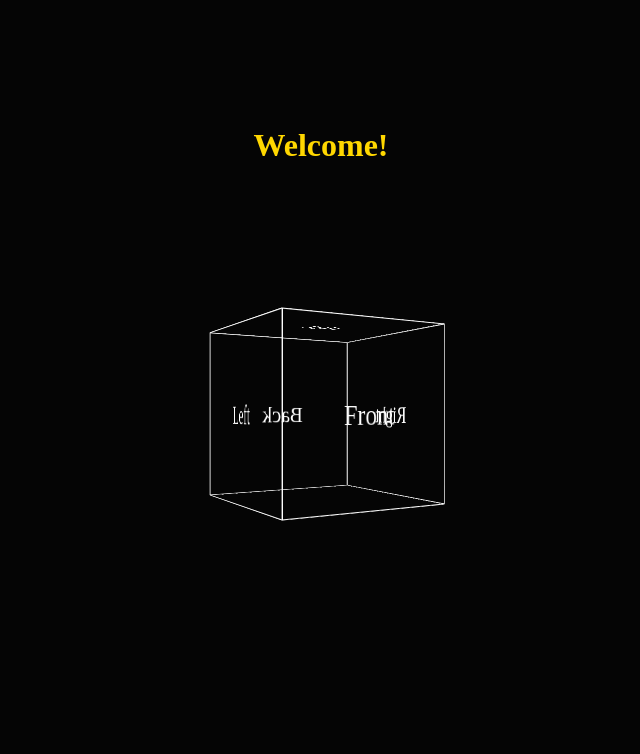
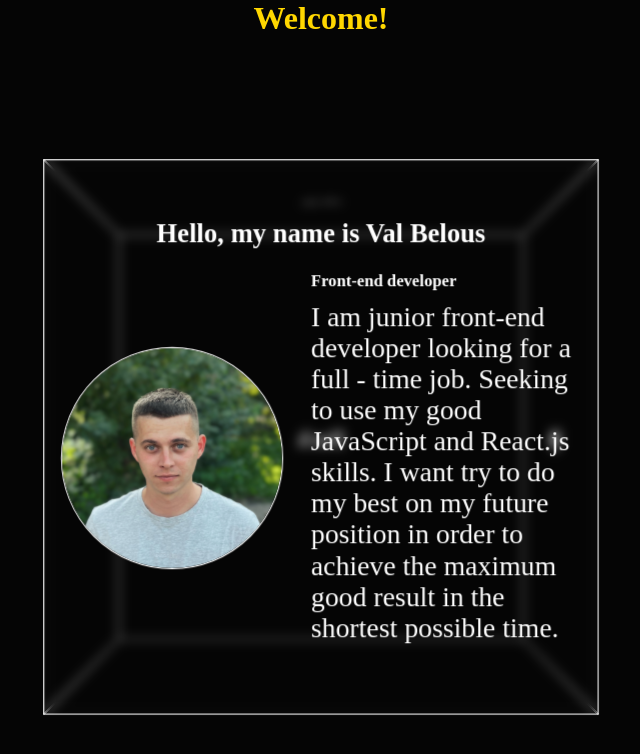
Before and after one commit to Val-Belous/Val-summary, a React (Create React App) app: page / in a window 1280 px wide. Shown: the top 754 px of the page, without its empty margins (319-959 px from the left). Built offline with nearby package versions, Linux system fonts and the light colour scheme.

Commit message:
logic
left1 to basic etc

```diff
--- a/src/components/App.jsx
+++ b/src/components/App.jsx
@@ -7,17 +7,35 @@ export const App = () => {
     const onKeyPress = evt => {
       switch (evt.keyCode) {
         case 37:
-          console.log('lol');
-          if (element.classList.contains('toleftone')) {
+          if (element.classList.contains('torightfour')) {
+            element.classList.remove('torightfour');
+            element.classList.add('toleftone');
+          } else if (element.classList.contains('toleftone')) {
+            element.classList.remove('torightone');
+            element.classList.remove('torighttwo');
+            element.classList.remove('torightthree');
+            element.classList.remove('torightfour');
             element.classList.remove('toleftone');
             element.classList.add('tolefttwo');
           } else if (element.classList.contains('tolefttwo')) {
+            element.classList.remove('torightone');
+            element.classList.remove('torighttwo');
+            element.classList.remove('torightthree');
+            element.classList.remove('torightfour');
             element.classList.remove('tolefttwo');
             element.classList.add('toleftthree');
           } else if (element.classList.contains('toleftthree')) {
+            element.classList.remove('torightone');
+            element.classList.remove('torighttwo');
+            element.classList.remove('torightthree');
+            element.classList.remove('torightfour');
             element.classList.remove('toleftthree');
             element.classList.add('toleftfour');
           } else if (element.classList.contains('toleftfour')) {
+            element.classList.remove('torightone');
+            element.classList.remove('torighttwo');
+            element.classList.remove('torightthree');
+            element.classList.remove('torightfour');
             element.classList.remove('toleftfour');
             element.classList.add('toleftone');
           } else {
@@ -27,6 +45,40 @@ export const App = () => {
         case 38:
           break;
         case 39:
+          if (element.classList.contains('toleftone')) {
+            element.classList.remove('toleftone');
+            element.classList.add('torightfour');
+          } else if (element.classList.contains('torightone')) {
+            element.classList.remove('toleftone');
+            element.classList.remove('tolefttwo');
+            element.classList.remove('toleftthree');
+            element.classList.remove('toleftfour');
+            element.classList.remove('torightone');
+            element.classList.add('torighttwo');
+          } else if (element.classList.contains('torighttwo')) {
+            element.classList.remove('toleftone');
+            element.classList.remove('tolefttwo');
+            element.classList.remove('toleftthree');
+            element.classList.remove('toleftfour');
+            element.classList.remove('torighttwo');
+            element.classList.add('torightthree');
+          } else if (element.classList.contains('torightthree')) {
+            element.classList.remove('toleftone');
+            element.classList.remove('tolefttwo');
+            element.classList.remove('toleftthree');
+            element.classList.remove('toleftfour');
+            element.classList.remove('torightthree');
+            element.classList.add('torightfour');
+          } else if (element.classList.contains('torightfour')) {
+            element.classList.remove('toleftone');
+            element.classList.remove('tolefttwo');
+            element.classList.remove('toleftthree');
+            element.classList.remove('toleftfour');
+            element.classList.remove('torightfour');
+            element.classList.add('torightone');
+          } else {
+            element.classList.add('torightone');
+          }
           break;
 
         default:
@@ -45,9 +97,9 @@ export const App = () => {
       <h1 className="maintext">Welcome!</h1>
       <div className="scene">
         <div className="box" id="box" ref={ref}>
-          {/* <FrontAboutMe /> */}
           <div className="box__face box__face--back">Back</div>
-          <div className="box__face box__face--front">Front</div>
+          <FrontAboutMe />
+          {/* <div className="box__face box__face--front">Front</div> */}
           <div className="box__face box__face--left">Left</div>
           <div className="box__face box__face--right">Right</div>
           <div className="box__face box__face--top">Top</div>
--- a/src/components/FrontAboutMe/FrontAboutMe.module.css
+++ b/src/components/FrontAboutMe/FrontAboutMe.module.css
@@ -1,38 +1,31 @@
 .container {
   backdrop-filter: blur(5px);
-  position: relative;
-  width: 100%;
-  color: #fff;
-
-  left: 50%;
-  top: 50%;
-
+  position: absolute;
   width: 100%;
   height: 100%;
+  color: #fff;
 
   display: flex;
   flex-direction: column;
   align-items: center;
   justify-content: center;
 
-  transform: translate(-50%, -50%) translate3d(0, 0, calc(600px * 0.5));
+  transform: rotateY(0deg) translateZ(var(--cube-half));
 
   border: 1px solid white;
-  padding: 25px;
-
-  align-items: center;
+  padding: 5px;
 }
 
 .mainTitle {
-  margin-bottom: 50px;
+  margin-bottom: 10px;
 }
 
 .box {
-  /* background-color: rgba(153, 169, 153, 0.474); */
-  padding: 10px;
-  /* border: 1px solid #fff; */
   display: flex;
   align-items: center;
+  padding: 10px;
+  /* background-color: rgba(255, 255, 255, 0.46); */
+  /* border: 1px solid #fff; */
   border-radius: 10px;
 }
 
--- a/src/index.css
+++ b/src/index.css
@@ -6,9 +6,29 @@
   box-sizing: border-box;
 }
 
-.root {
-  --cube-width: 200px;
-  --cube-height: 200px;
+ul {
+  list-style: none;
+  margin: 0;
+  padding: 0;
+}
+
+h1,
+h2,
+h3,
+h4,
+h5,
+h6,
+p {
+  margin: 0;
+}
+
+.link {
+  text-decoration: none;
+}
+
+:root {
+  --cube-size: 500px;
+  --cube-half: calc(var(--cube-size) / 2);
 }
 
 body {
@@ -32,9 +52,9 @@ body {
 }
 
 .scene {
-  width: 200px;
-  height: 200px;
-  perspective: 600px;
+  width: var(--cube-size);
+  height: var(--cube-size);
+  perspective: 1500px;
 }
 
 .box {
@@ -42,55 +62,23 @@ body {
   height: 100%;
   position: relative;
   transform-style: preserve-3d;
-  transform: translateZ(-100px) rotateY(30deg);
-}
-
-@keyframes animateBoxOne {
-  0% {
-    transform: translateZ(-100px) rotateY(0deg);
-  }
-  100% {
-    transform: translateZ(-100px) rotateY(90deg);
-  }
-}
-@keyframes animateBoxTwo {
-  0% {
-    transform: translateZ(-100px) rotateY(90deg);
-  }
-  100% {
-    transform: translateZ(-100px) rotateY(180deg);
-  }
-}
-@keyframes animateBoxThree {
-  0% {
-    transform: translateZ(-100px) rotateY(180deg);
-  }
-  100% {
-    transform: translateZ(-100px) rotateY(270deg);
-  }
-}
-@keyframes animateBoxFour {
-  0% {
-    transform: translateZ(-100px) rotateY(270deg);
-  }
-  100% {
-    transform: translateZ(-100px) rotateY(360deg);
-  }
+  transform: translateZ(-100px);
+  /* transform: translateZ(-100px) rotateY(30deg); */
 }
 
 .box__face {
   position: absolute;
-  width: 200px;
-  height: 200px;
+  width: var(--cube-size);
+  height: var(--cube-size);
   border: 1px solid white;
 
   color: #fff;
   font-size: calc(1vw + 1rem);
   text-align: center;
-  line-height: 200px;
+  line-height: var(--cube-size);
 }
 
-.box__face--front {
+/* .box__face--front {
   transform: rotateY(0deg);
 }
 .box__face--right {
@@ -107,43 +95,125 @@ body {
 }
 .box__face--bottom {
   transform: rotateX(-90deg);
-}
+} */
 
 .box__face--front {
-  transform: rotateY(0deg) translateZ(100px);
+  transform: rotateY(0deg) translateZ(var(--cube-half));
 }
 .box__face--right {
-  transform: rotateY(90deg) translateZ(100px);
+  transform: rotateY(90deg) translateZ(var(--cube-half));
 }
 .box__face--back {
-  transform: rotateY(180deg) translateZ(100px);
+  transform: rotateY(180deg) translateZ(var(--cube-half));
 }
 .box__face--left {
-  transform: rotateY(-90deg) translateZ(100px);
+  transform: rotateY(-90deg) translateZ(var(--cube-half));
 }
 .box__face--top {
-  transform: rotateX(90deg) translateZ(100px);
+  transform: rotateX(90deg) translateZ(var(--cube-half));
 }
 .box__face--bottom {
-  transform: rotateX(-90deg) translateZ(100px);
+  transform: rotateX(-90deg) translateZ(var(--cube-half));
 }
 
 .toleftone {
   transform: translateZ(-100px) rotateY(90deg);
-  animation: animateBoxOne 0.5s linear;
+  animation: animateBoxLeftOne 0.5s linear;
 }
 
 .tolefttwo {
   transform: translateZ(-100px) rotateY(180deg);
-  animation: animateBoxTwo 0.5s linear;
+  animation: animateBoxLeftTwo 0.5s linear;
 }
 
 .toleftthree {
   transform: translateZ(-100px) rotateY(-90deg);
-  animation: animateBoxThree 0.5s linear;
+  animation: animateBoxLeftThree 0.5s linear;
 }
 
 .toleftfour {
   transform: translateZ(-100px) rotateY(360deg);
-  animation: animateBoxFour 0.5s linear;
+  animation: animateBoxLeftFour 0.5s linear;
 }
+
+@keyframes animateBoxLeftOne {
+  0% {
+    transform: translateZ(-100px) rotateY(0deg);
+  }
+  100% {
+    transform: translateZ(-100px) rotateY(90deg);
+  }
+}
+@keyframes animateBoxLeftTwo {
+  0% {
+    transform: translateZ(-100px) rotateY(90deg);
+  }
+  100% {
+    transform: translateZ(-100px) rotateY(180deg);
+  }
+}
+@keyframes animateBoxLeftThree {
+  0% {
+    transform: translateZ(-100px) rotateY(180deg);
+  }
+  100% {
+    transform: translateZ(-100px) rotateY(270deg);
+  }
+}
+@keyframes animateBoxLeftFour {
+  0% {
+    transform: translateZ(-100px) rotateY(270deg);
+  }
+  100% {
+    transform: translateZ(-100px) rotateY(360deg);
+  }
+}
+
+.torightone {
+  transform: translateZ(-100px) rotateY(-90deg);
+  animation: animateBoxRightOne 0.5s linear;
+}
+@keyframes animateBoxRightOne {
+  0% {
+    transform: translateZ(-100px) rotateY(0deg);
+  }
+  100% {
+    transform: translateZ(-100px) rotateY(-90deg);
+  }
+}
+.torighttwo {
+  transform: translateZ(-100px) rotateY(-180deg);
+  animation: animateBoxRightTwo 0.5s linear;
+}
+@keyframes animateBoxRightTwo {
+  0% {
+    transform: translateZ(-100px) rotateY(-90deg);
+  }
+  100% {
+    transform: translateZ(-100px) rotateY(-180deg);
+  }
+}
+.torightthree {
+  transform: translateZ(-100px) rotateY(-270deg);
+  animation: animateBoxRightThree 0.5s linear;
+}
+@keyframes animateBoxRightThree {
+  0% {
+    transform: translateZ(-100px) rotateY(-180deg);
+  }
+  100% {
+    transform: translateZ(-100px) rotateY(-270deg);
+  }
+}
+.torightfour {
+  transform: translateZ(-100px) rotateY(-360deg);
+  animation: animateBoxRightFour 0.5s linear;
+}
+@keyframes animateBoxRightFour {
+  0% {
+    transform: translateZ(-100px) rotateY(-270deg);
+  }
+  100% {
+    transform: translateZ(-100px) rotateY(-360deg);
+  }
+}
```
